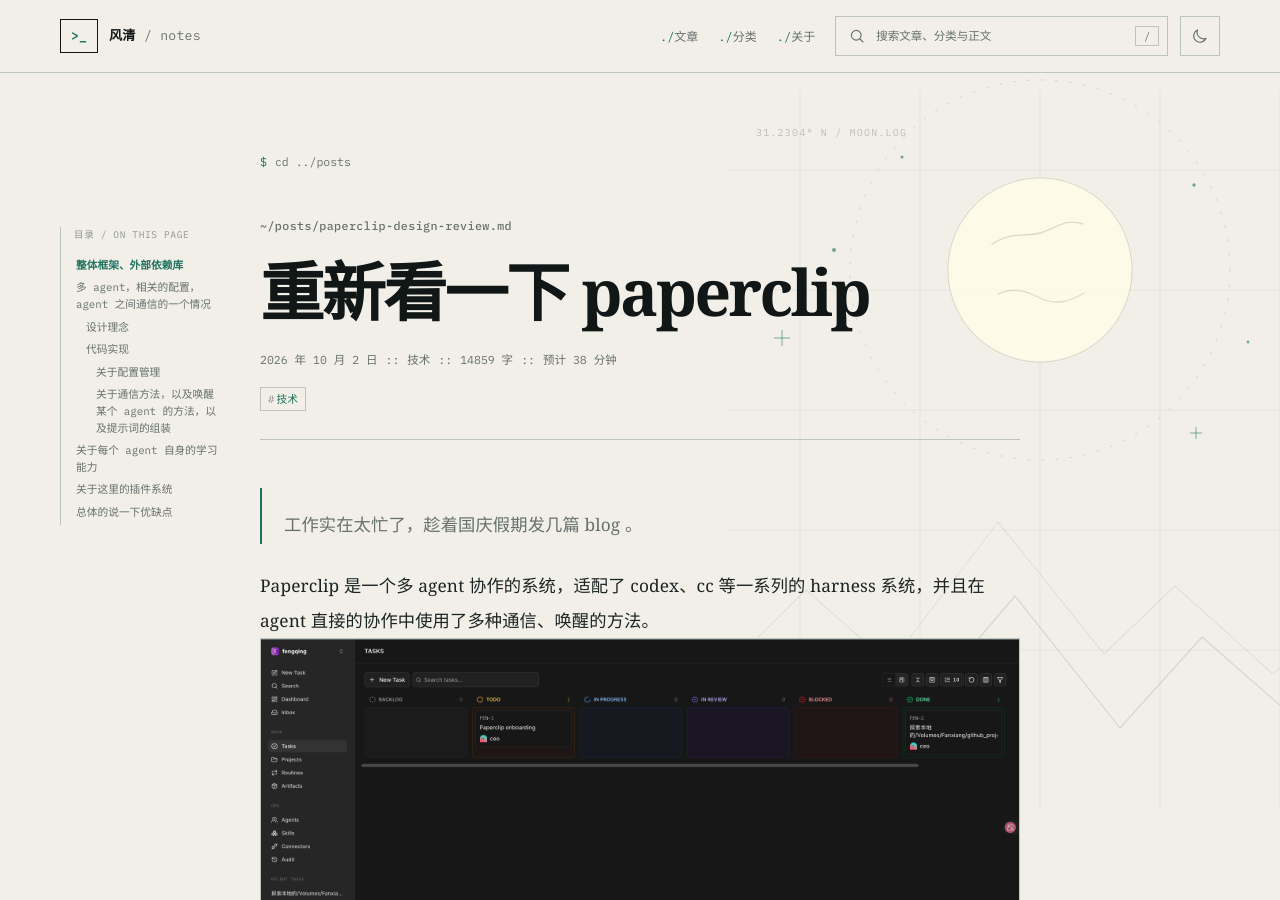
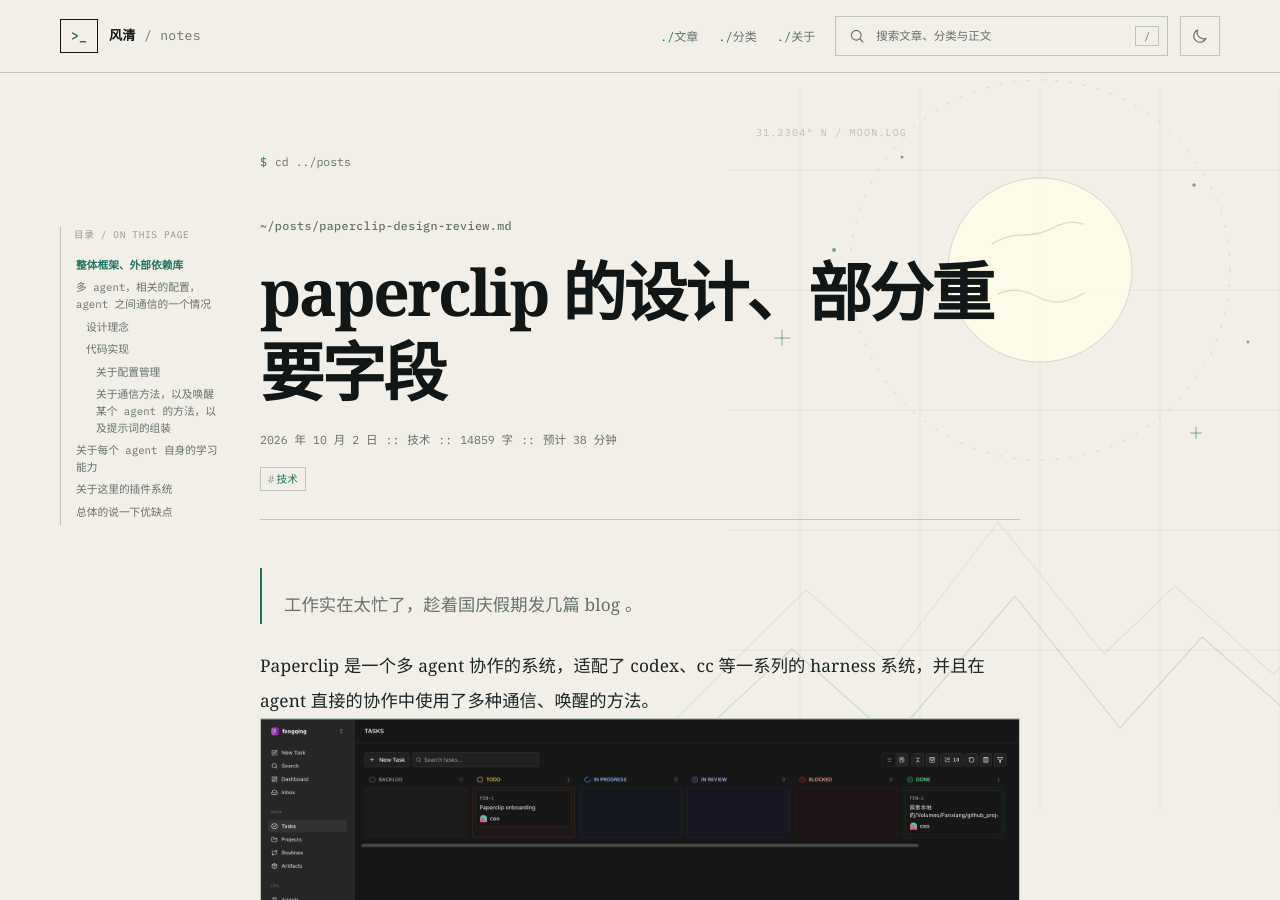
Before and after one commit to fengwuqingchen/fengwuqingchen.github.io, a Jekyll site: the page built from _posts/2026-10-02-paperclip-design-review.md, in a window 1280 px wide and 900 px high. Built offline with Jekyll 4.4.1, drawn with Linux system fonts in a browser that asks for light colours.

Commit message:
Update title and description of design review post

```diff
--- a/_posts/2026-10-02-paperclip-design-review.md
+++ b/_posts/2026-10-02-paperclip-design-review.md
@@ -1,5 +1,5 @@
 ---
-title: 重新看一下 paperclip
+title: paperclip 的设计、部分重要字段
 description: 一个设计理念笔记宏大的多 agent 系统
 categories:
 - tech
```
